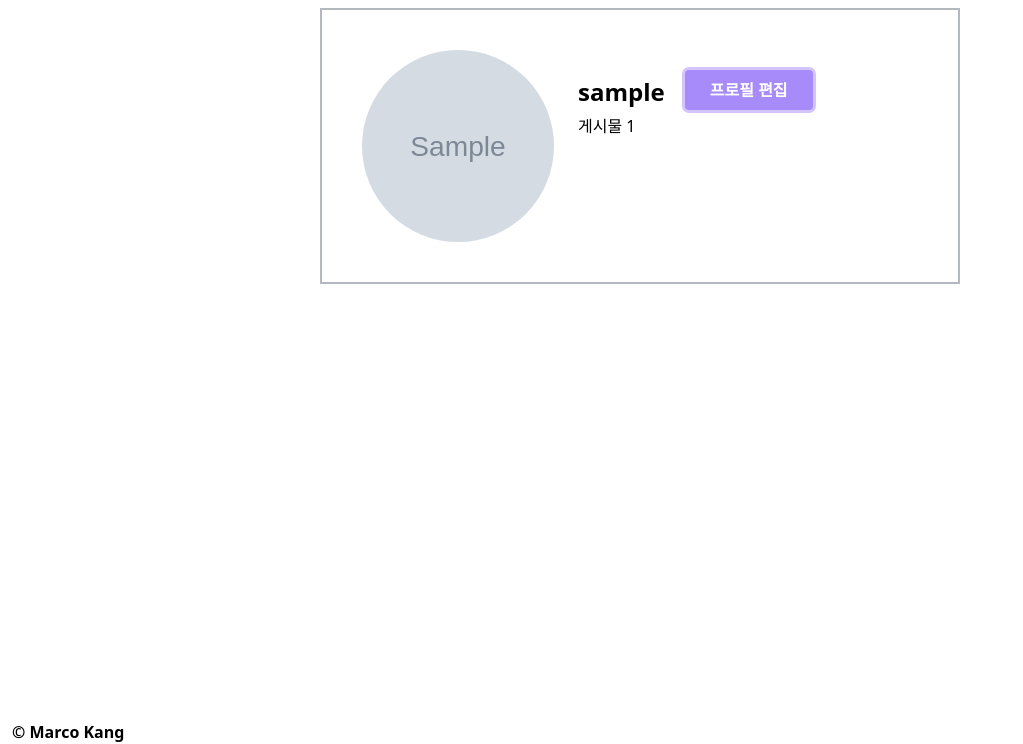
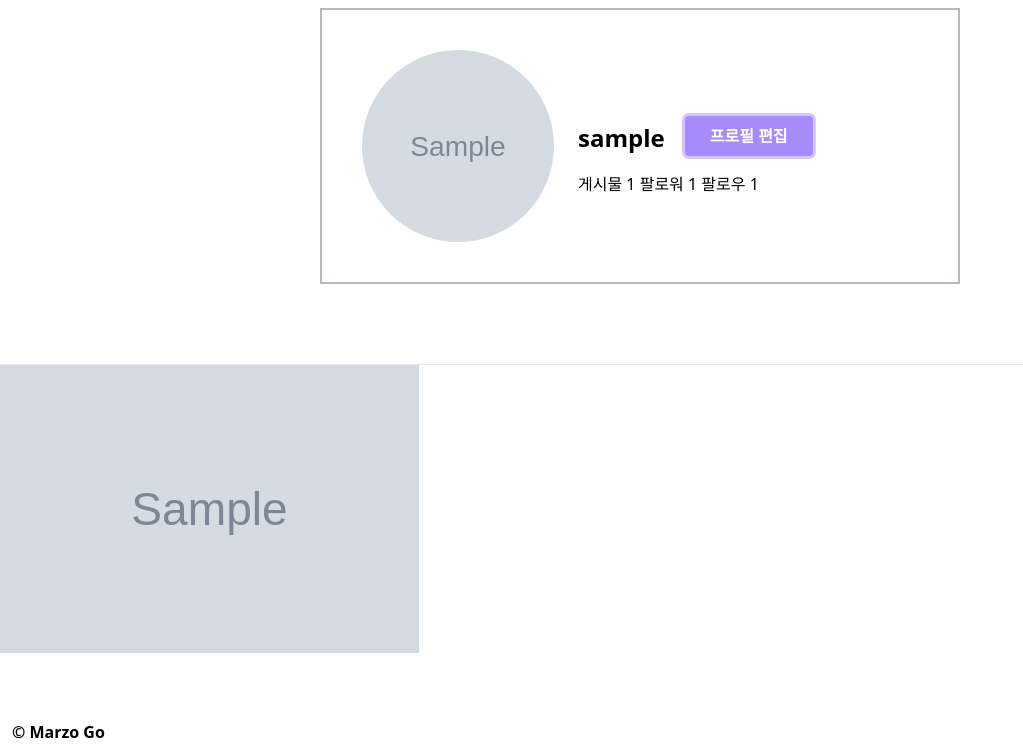
Before and after one commit to kmnkit/westa-django, a Django app: template templates/users/profile.html in a window 1280 px wide. Shown: the part 56-800 px from the top of the page, without its empty margins (0-1023 px from the left). Run offline with Django 3.2, Linux system fonts and the light colour scheme; the template is opened without the code that fills it: most values are stand-ins (such as "Sample title", 1, 10 or a date in 2020); grey boxes marked "Sample" are stand-in pictures; style sheets or scripts are compiled from the project's sources; some libraries are stand-ins or nearby versions; some web fonts are replaced.

Commit message:
templates

```diff
--- a/templates/base.html
+++ b/templates/base.html
@@ -6,11 +6,12 @@
     <meta name="viewport" content="width=device-width, initial-scale=1.0">
     <link rel='stylesheet' href="{% static 'css/styles.css' %}" />
     <link rel='stylesheet' href="{% static 'css/font-style.css' %}" />
-    <title>{% block page_title %}{% endblock %}|Westa</title>
+    <title>{% block page_title %}{% endblock %}| Westa</title>
 </head>
 <body class="max-w-full">
     {% include 'partials/header.html' %}
     {% block content %}{% endblock %}
     {% include 'partials/footer.html' %}
 </body>
+<script src="https://kit.fontawesome.com/6ade36b36a.js" crossorigin="anonymous"></script>
 </html>
--- /dev/null
+++ b/templates/mixins/post_photo.html
@@ -0,0 +1,4 @@
+<!-- 게시물의 사진 부분만 별도 컴포넌트화 -->
+<div
+    style="background-image:url({{photo}});"
+    class="bg-center bg-cover {{h_and_w|default:'w-full h-full'}}"></div>
--- /dev/null
+++ b/templates/mixins/user_avatar.html
@@ -0,0 +1,5 @@
+<div
+    class="{{h_and_w|default:'h-10 w-10'}} rounded-full bg-cover bg-center"
+    style="background-image:url({{avatar}});"
+>
+</div>
--- a/templates/partials/footer.html
+++ b/templates/partials/footer.html
@@ -1,5 +1,5 @@
 <footer class='container w-full fixed bottom-0'>
     <span class='font-bold px-3'>
-        &copy; Marco Kang
+        &copy; Marzo Go
     </span>
 </footer>
--- a/templates/users/profile.html
+++ b/templates/users/profile.html
@@ -5,19 +5,25 @@
 {% endblock page_title %}
 
 {% block content %}
-<main class="w-full flex justify-center mt-16">
-    <div class="container border-solid border-2 border-opacity-50 border-gray-500 p-10 flex w-1/2">
-        <div style="background-image:url({{user_obj.avatar.url}})" class="w-48 h-48 bg-center bg-cover rounded-full"></div>
+<main class="w-full flex items-center flex-col my-16 divide-y divide-fuchsia-300">
+    <div class="container border-solid border-2 border-opacity-50 border-gray-500 p-10 flex w-1/2 mb-10 sm:flex-col sm:items-center lg:flex-row">
+        {% include 'mixins/user_avatar.html' with avatar=user_obj.get_avatar h_and_w='lg:h-48 lg:w-48 sm:h-20 sm:w-20' %}
         <div class="flex flex-col mx-6">
             <div class="flex items-center h-16">
                 <h1 class="font-bold text-2xl mt-5">{{user_obj.nickname}}</h1>
                 <a href="{% url 'users:profile-update' %}" class="submit-btn ml-5"><span>프로필 편집</span></a>
             </div>
-            <div>
-                <span>게시물 {{user_obj.posts.count}}</span>
+            <div class="mt-3">
+                <span>게시물 {{user_obj.get_posts_count}}</span>
+                <span>팔로워 {{user_obj.get_following_count}}</span>
+                <span>팔로우 {{user_obj.get_followed_count}}</span>
             </div>
         </div>
     </div>
-    <hr />
+    <div class="container w-full grid sm:grid-cols-2 lg:grid-cols-3 2xl:grid-cols-4 gap-3 mt-10">
+        {% for post in user_obj.posts.all %}
+            {% include 'mixins/post_photo.html' with photo=post.photo.url h_and_w='w-full h-72' %}
+        {% endfor %}
+    </div>
 </main>
 {% endblock content %}
```
Also changed, not shown: templates/favs/fav_list.html (added, +15 -0 lines), templates/mixins/follow_button.html (added, +17 -0 lines), templates/mixins/post_card.html (+28 -4 lines).
